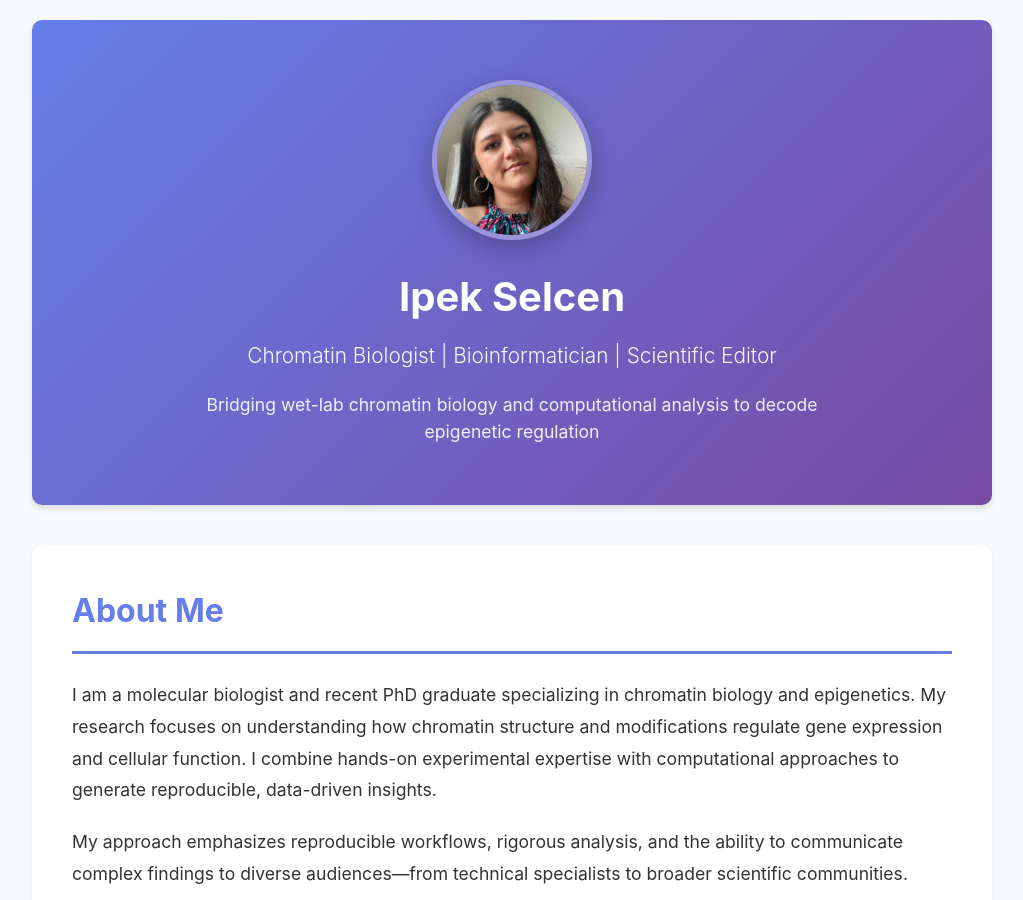
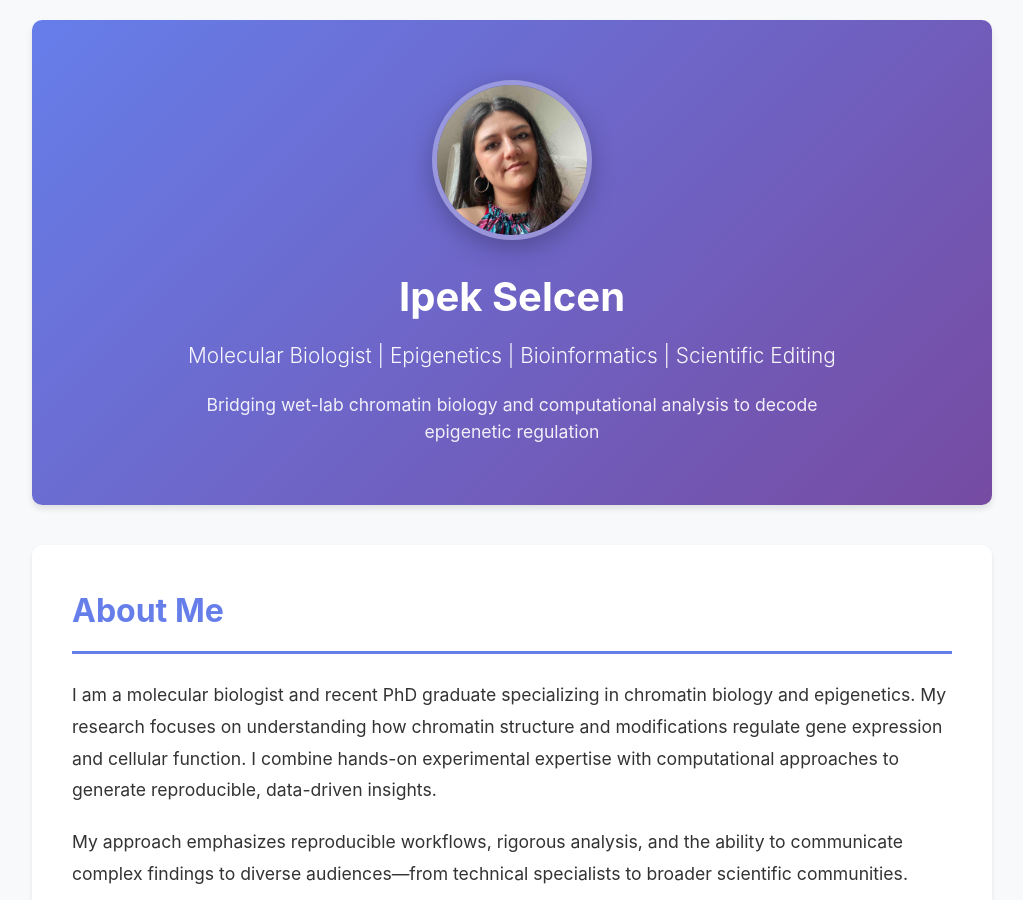
Before and after one commit to ipekselcen/ipekselcen.github.io, a Jekyll site: the page built from index.html, in a window 1280 px wide and 900 px high. Shown: the whole window, without its empty margins (128-1151 px from the left). Built offline with Jekyll 4.4.1, drawn with Linux system fonts in a browser that asks for light colours.

Commit message:
Update index.html

```diff
--- a/index.html
+++ b/index.html
@@ -279,7 +279,7 @@ permalink: /
             <img src="profile.jpg" alt="Ipek Selcen">
         </div>
         <h1>Ipek Selcen</h1>
-            <div class="subtitle">Chromatin Biologist | Bioinformatician | Scientific Editor</div>
+            <div class="subtitle">Molecular Biologist | Epigenetics | Bioinformatics | Scientific Editing</div>
             <div class="tagline">
                 Bridging wet-lab chromatin biology and computational analysis to decode epigenetic regulation
             </div>
```
Also changed, not shown: other parts of index.html (+1 -1 lines).
